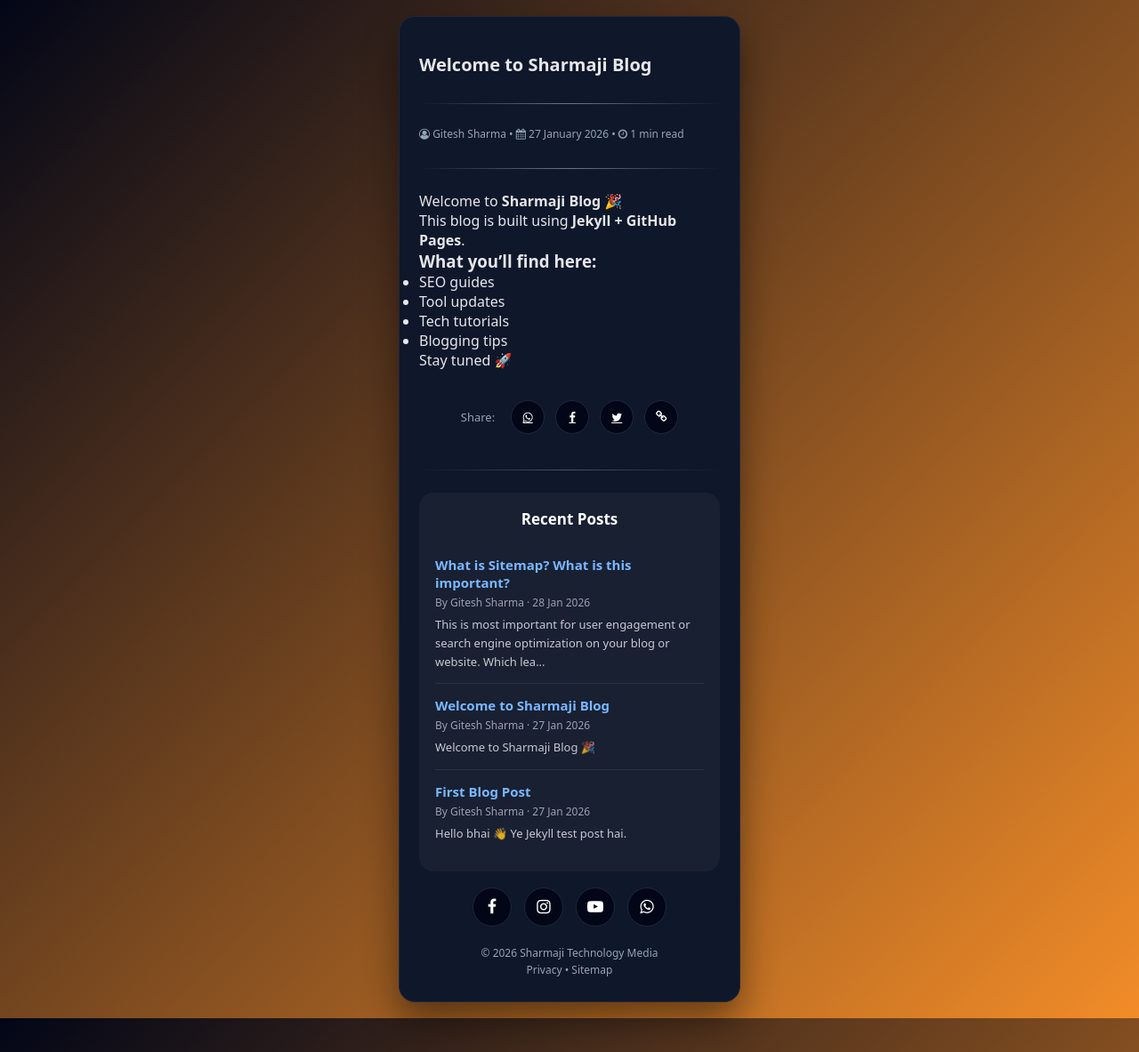
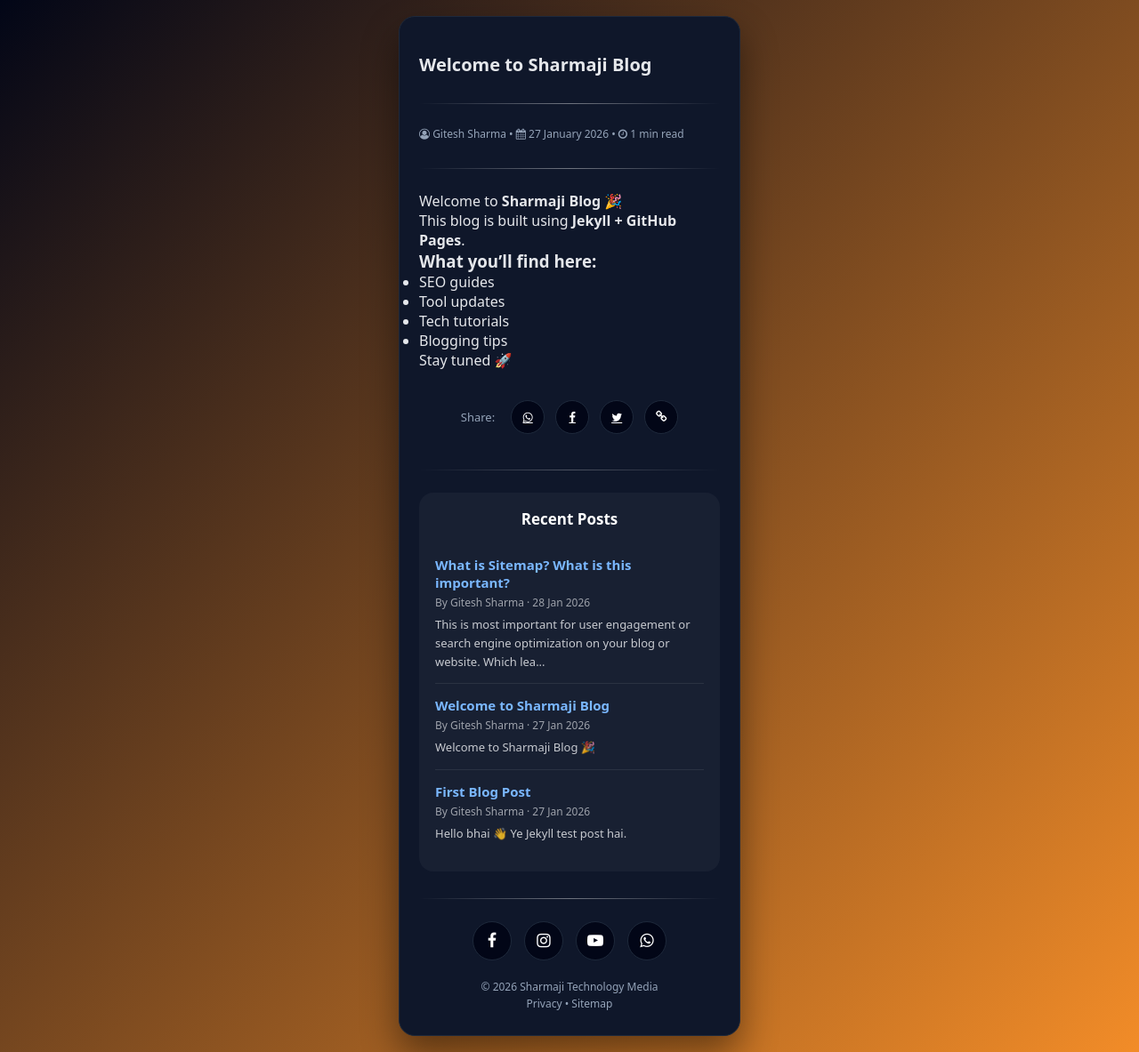
Before and after one commit to gitesh-sharma/blog, a Jekyll site: the page built from _posts/2026-01-27-welcome-to-sharmaji-blog.md, in a window 1280 px wide. Shown: the whole page at 89% size. Built offline with Jekyll 4.4.1, drawn with Linux system fonts in a browser that asks for light colours.

Commit message:
Update footer.html

```diff
--- a/_includes/footer.html
+++ b/_includes/footer.html
@@ -1,4 +1,4 @@
-<!--<hr class="post-divider">
+<hr class="post-divider">
 <!-- SOCIAL -->
     <div class="social-icons">
       <a href="https://www.facebook.com/gitesh.g.sharma" class="facebook"><i class="fa fa-facebook"></i></a>
```
